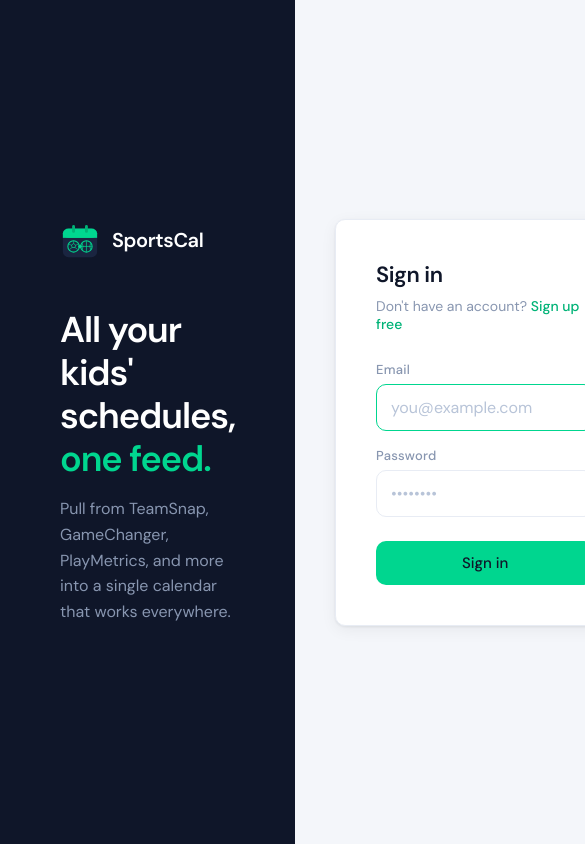
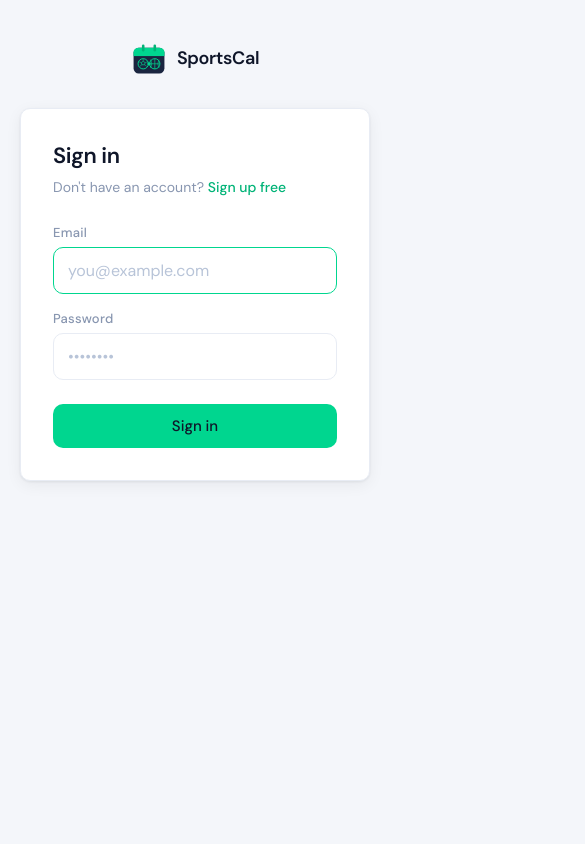
Before and after one commit to 5kconsulting/sportscal, a React (Vite) app in the folder frontend/: page /login in a window 390 px wide. Shown: the top 844 px of the page, 585 px wide, since content can reach past the window. Built offline with nearby package versions, Linux system fonts and the light colour scheme; no server answers.

Commit message:
fix mobile layout for login and signup pages

```diff
--- a/frontend/src/pages/Login.jsx
+++ b/frontend/src/pages/Login.jsx
@@ -25,19 +25,27 @@
   }
 
   return (
-    <div style={{
-      minHeight: '100vh',
-      display: 'flex',
-      background: 'var(--navy)',
-    }}>
-      {/* Left panel — branding */}
-      <div style={{
-        flex: 1,
-        display: 'flex',
+    <div style={{ minHeight: '100vh', background: 'var(--navy)' }}>
+      <style>{`
+        @media (min-width: 769px) {
+          .auth-wrap { display: flex !important; }
+          .auth-brand { display: flex !important; }
+          .auth-form-wrap { flex: 1; display: flex; align-items: center; justify-content: center; background: var(--off-white); padding: 40px; }
+        }
+        @media (max-width: 768px) {
+          .auth-brand { display: none !important; }
+          .auth-form-wrap { background: var(--off-white); min-height: 100vh; display: flex; align-items: flex-start; justify-content: center; padding: 40px 20px; }
+        }
+      `}</style>
+
+      <div className="auth-wrap" style={{ minHeight: '100vh' }}>
+        {/* Left panel — branding (desktop only) */}
+        <div className="auth-brand" style={{
+          flex: 1, maxWidth: 480,
           flexDirection: 'column',
           justifyContent: 'center',
           padding: '60px',
-        maxWidth: 480,
+          display: 'none',
         }}>
           <div style={{ display: 'flex', alignItems: 'center', gap: 12, marginBottom: 48 }}>
             <LogoMark size={40} />
@@ -45,17 +53,11 @@
               SportsCal
             </span>
           </div>
-
           <h1 style={{
-          fontSize: 36,
-          fontWeight: 600,
-          color: 'var(--white)',
-          letterSpacing: '-0.03em',
-          lineHeight: 1.2,
-          marginBottom: 16,
+            fontSize: 36, fontWeight: 600, color: 'var(--white)',
+            letterSpacing: '-0.03em', lineHeight: 1.2, marginBottom: 16,
           }}>
-          All your kids'<br />
-          schedules,<br />
+            All your kids'<br />schedules,<br />
             <span style={{ color: 'var(--accent)' }}>one feed.</span>
           </h1>
           <p style={{ fontSize: 16, color: 'var(--slate)', lineHeight: 1.6 }}>
@@ -64,15 +66,17 @@
         </div>
 
         {/* Right panel — form */}
-      <div style={{
-        flex: 1,
-        display: 'flex',
-        alignItems: 'center',
-        justifyContent: 'center',
-        background: 'var(--off-white)',
-        padding: '40px',
-      }}>
-        <div className="card fade-up" style={{ width: '100%', maxWidth: 400, padding: '40px' }}>
+        <div className="auth-form-wrap">
+          <div style={{ width: '100%', maxWidth: 400 }}>
+            {/* Mobile logo */}
+            <div style={{ display: 'flex', alignItems: 'center', gap: 10, marginBottom: 32, justifyContent: 'center' }}>
+              <LogoMark size={36} />
+              <span style={{ fontSize: 18, fontWeight: 600, color: 'var(--navy)', letterSpacing: '-0.02em' }}>
+                SportsCal
+              </span>
+            </div>
+
+            <div className="card fade-up" style={{ padding: '32px' }}>
               <h2 style={{ fontSize: 22, fontWeight: 600, marginBottom: 8, letterSpacing: '-0.02em' }}>
                 Sign in
               </h2>
@@ -107,5 +111,7 @@
             </div>
           </div>
         </div>
+      </div>
+    </div>
   );
 }
--- a/frontend/src/pages/Signup.jsx
+++ b/frontend/src/pages/Signup.jsx
@@ -25,10 +25,27 @@
   }
 
   return (
-    <div style={{ minHeight: '100vh', display: 'flex', background: 'var(--navy)' }}>
-      <div style={{
-        flex: 1, display: 'flex', flexDirection: 'column',
-        justifyContent: 'center', padding: '60px', maxWidth: 480,
+    <div style={{ minHeight: '100vh', background: 'var(--navy)' }}>
+      <style>{`
+        @media (min-width: 769px) {
+          .auth-wrap { display: flex !important; }
+          .auth-brand { display: flex !important; }
+          .auth-form-wrap { flex: 1; display: flex; align-items: center; justify-content: center; background: var(--off-white); padding: 40px; }
+        }
+        @media (max-width: 768px) {
+          .auth-brand { display: none !important; }
+          .auth-form-wrap { background: var(--off-white); min-height: 100vh; display: flex; align-items: flex-start; justify-content: center; padding: 40px 20px; }
+        }
+      `}</style>
+
+      <div className="auth-wrap" style={{ minHeight: '100vh' }}>
+        {/* Left panel — branding (desktop only) */}
+        <div className="auth-brand" style={{
+          flex: 1, maxWidth: 480,
+          flexDirection: 'column',
+          justifyContent: 'center',
+          padding: '60px',
+          display: 'none',
         }}>
           <div style={{ display: 'flex', alignItems: 'center', gap: 12, marginBottom: 48 }}>
             <LogoMark size={40} />
@@ -48,11 +65,18 @@
           </p>
         </div>
 
-      <div style={{
-        flex: 1, display: 'flex', alignItems: 'center',
-        justifyContent: 'center', background: 'var(--off-white)', padding: '40px',
-      }}>
-        <div className="card fade-up" style={{ width: '100%', maxWidth: 400, padding: '40px' }}>
+        {/* Right panel — form */}
+        <div className="auth-form-wrap">
+          <div style={{ width: '100%', maxWidth: 400 }}>
+            {/* Mobile logo */}
+            <div style={{ display: 'flex', alignItems: 'center', gap: 10, marginBottom: 32, justifyContent: 'center' }}>
+              <LogoMark size={36} />
+              <span style={{ fontSize: 18, fontWeight: 600, color: 'var(--navy)', letterSpacing: '-0.02em' }}>
+                SportsCal
+              </span>
+            </div>
+
+            <div className="card fade-up" style={{ padding: '32px' }}>
               <h2 style={{ fontSize: 22, fontWeight: 600, marginBottom: 8, letterSpacing: '-0.02em' }}>
                 Create your account
               </h2>
@@ -94,5 +118,7 @@
             </div>
           </div>
         </div>
+      </div>
+    </div>
   );
 }
```
Lines whose indentation alone changed are shown as unchanged.
